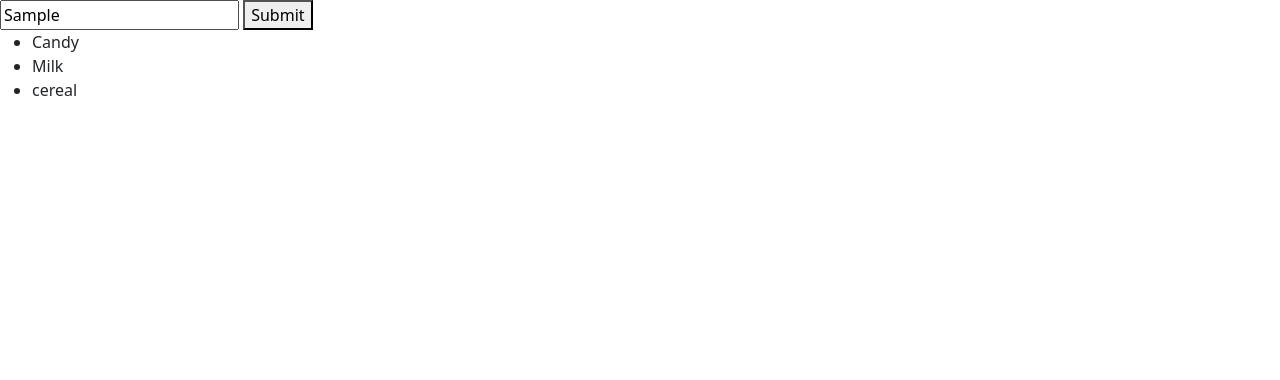
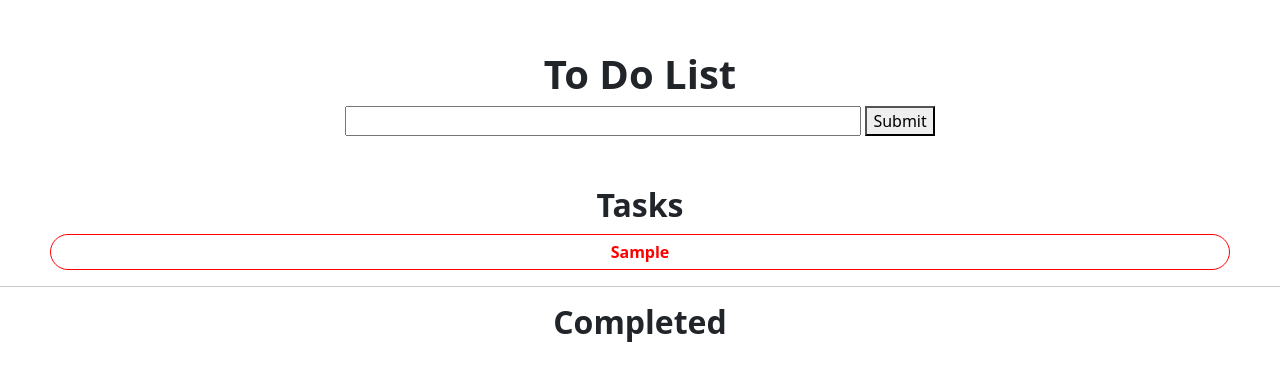
Before and after one commit to CodeBlue709/to-do-list, a plain HTML site: page index.html in a window 1280 px wide. Both pictures are taken after typing "Sample" into the empty fields and a click on the button "Submit". Drawn offline with nearby package versions, Linux system fonts and the light colour scheme.

Commit message:
Add the full to-do list functionality & some styling

```diff
--- a/index.html
+++ b/index.html
@@ -8,17 +8,25 @@
     <link rel="stylesheet" href="styles/style.css">
 </head>
 <body>
+
     <form id ="my-form" action="">
-        <input id="user-input" type="text" value="">
+        <h1>To Do List</h1>
+        <input id="user-input" type="text" value="" size="50">
         <button id ="submit-btn" type="submit">Submit</button>
     </form>
 
     <div>
+
         <ul id="list-container">
-            <li>Candy</li>
-            <li>Milk</li>
-            <li>cereal</li>
+            <h2>Tasks</h2>
         </ul>
+
+        <hr>
+
+        <ul id="finished-container">
+            <h2>Completed</h2>
+        </ul>
+
     </div>
     <script src="index.js"></script>
 </body>
--- a/index.js
+++ b/index.js
@@ -3,15 +3,42 @@ let userInput = document.getElementById("user-input");
 const myForm = document.getElementById("my-form")
 const submitButton = document.getElementById("submit-btn")
 const listContainer = document.getElementById("list-container")
+const finishedTask = document.getElementById('finished-container')
+const tasks = document.querySelectorAll(".task")
 
-//stops the page from refreshing when submit form
+//stops the page from refreshing when submit form is clicked
 myForm.addEventListener('submit', function(event){
     event.preventDefault();
 })
 
-//logs the users input when the sumbit button is clicked
+//adds a task to the todo list
 submitButton.addEventListener("click", (event) => {
-    if(userInput.value != ''){
-        console.log(userInput.value)
+    addTask();
+})
+
+//adds the created task to the to do list
+function addTask(){
+    if(userInput.value !== ''){
+        let listItem = document.createElement('li');
+        let itemtext = document.createTextNode(userInput.value)
+        listItem.appendChild(itemtext);
+
+        listContainer.appendChild(listItem)
+        listItem.classList.add("to-do")
+
+        userInput.value = '';//removes user input from box
+
+
+        //if task is clicked in tasks section, it will move to the completed section & vice versa
+        listItem.addEventListener("click", function(){
+            listItem.classList.toggle("completed")
+
+            if(listItem.classList.contains("completed")){
+                finishedTask.appendChild(listItem);
+            }
+            else{
+                listContainer.appendChild(listItem);
+            }
+       })
     }
-})
+}
--- a/styles/style.css
+++ b/styles/style.css
@@ -0,0 +1,137 @@
+h1{
+    font-weight: bold;
+}
+
+h2{
+    font-weight: bold;
+}
+li{
+    margin: 10px 0px;
+}
+form{
+    text-align: center;
+    padding: 50px 0px;
+}
+.to-do{
+    color: red;
+    font-weight: bold;
+    display:block;
+    padding: 5px;
+    border: 1px solid red;
+    border-radius:100px;
+
+    text-align: center;
+}
+
+.completed{
+    color: green;
+    font-weight: bold;
+    display:block;
+    padding: 5px;
+    border: 1px solid green;
+    border-radius:100px;
+    text-align: center;
+}
+
+#list-container{
+    text-align: center;
+    margin: 0px;
+}
+
+#finished-container{
+    text-align: center;
+    margin: 0px;
+}
+
+/*------------------------------------------------------------- TABLET SIZE STYLING -------------------------------------------------------*/
+@media (min-width:801px){
+    li{
+        margin: 10px 0px;
+    }
+    form{
+        text-align: center;
+        padding: 50px 0px;
+    }
+    .to-do{
+        color: red;
+        font-weight: bold;
+        display:block;
+        padding: 5px;
+        border: 1px solid red;
+        border-radius:100px;
+        text-align: center;
+    }
+
+
+    .completed{
+        color: green;
+        font-weight: bold;
+        display:block;
+        padding: 5px;
+        border: 1px solid green;
+        border-radius:100px;
+        text-align: center;
+    }
+
+    #list-container{
+        text-align: center;
+        margin: 0px;
+        padding: 0px 100px;
+    }
+
+    #finished-container{
+        text-align: center;
+        margin: 0px;
+        padding: 0px 100px;
+    }
+
+}
+
+
+
+
+
+
+/*------------------------------------------------------------- MOBILE SIZE STYLING -------------------------------------------------------*/
+@media (min-width:320px){
+    li{
+        margin: 10px 0px;
+    }
+    form{
+        text-align: center;
+        padding: 50px 0px;
+    }
+
+    .to-do{
+        color: red;
+        font-weight: bold;
+        display:block;
+        padding: 5px;
+        border: 1px solid red;
+        border-radius:100px;
+        text-align: center;
+    }
+
+
+    .completed{
+        color: green;
+        font-weight: bold;
+        display:block;
+        padding: 5px;
+        border: 1px solid green;
+        border-radius:100px;
+        text-align: center;
+    }
+
+    #list-container{
+        text-align: center;
+        margin: 0px;
+        padding: 0px 50px;
+    }
+
+    #finished-container{
+        text-align: center;
+        margin: 0px;
+        padding: 0px 50px;
+    }
+}
```
